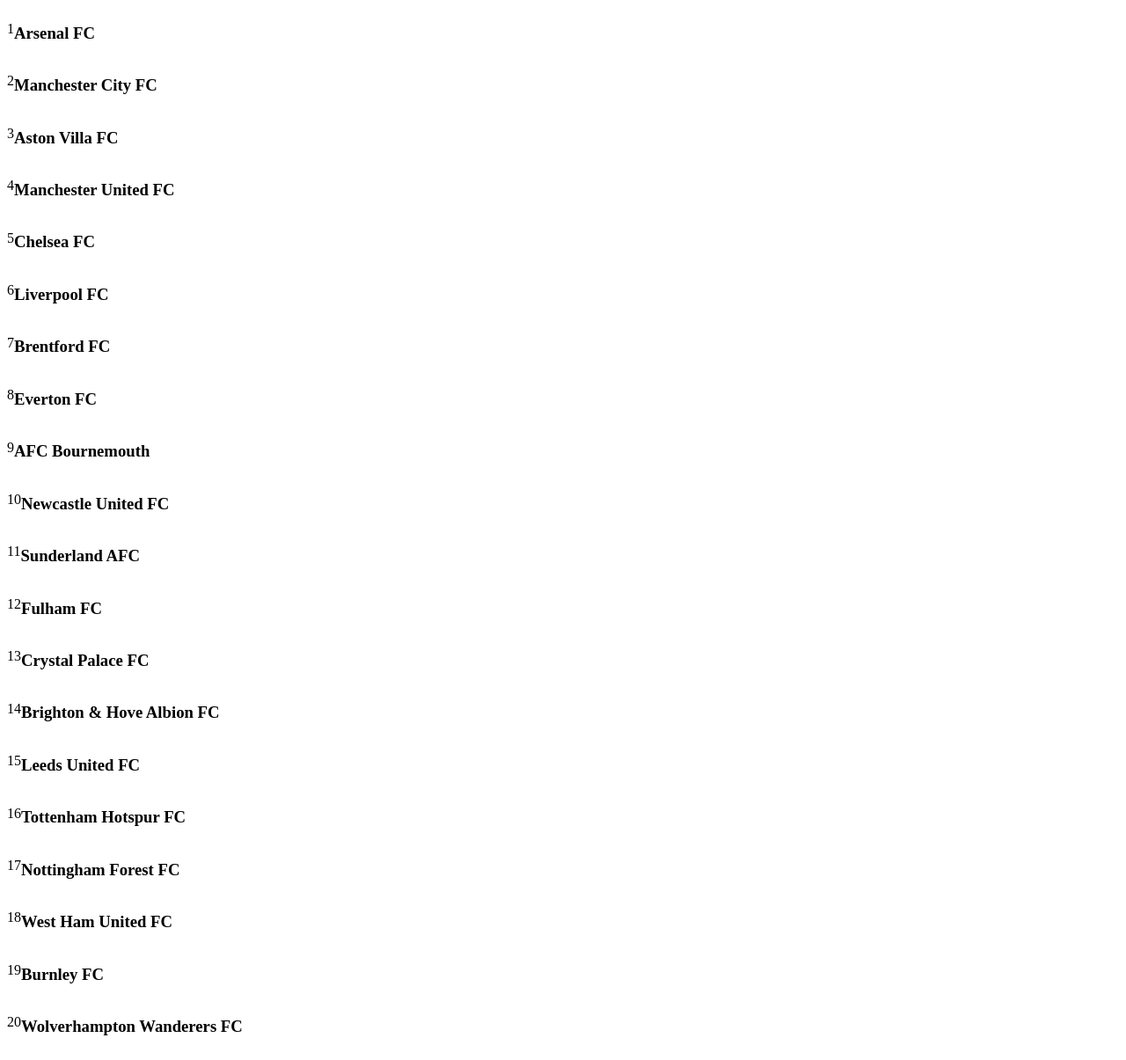
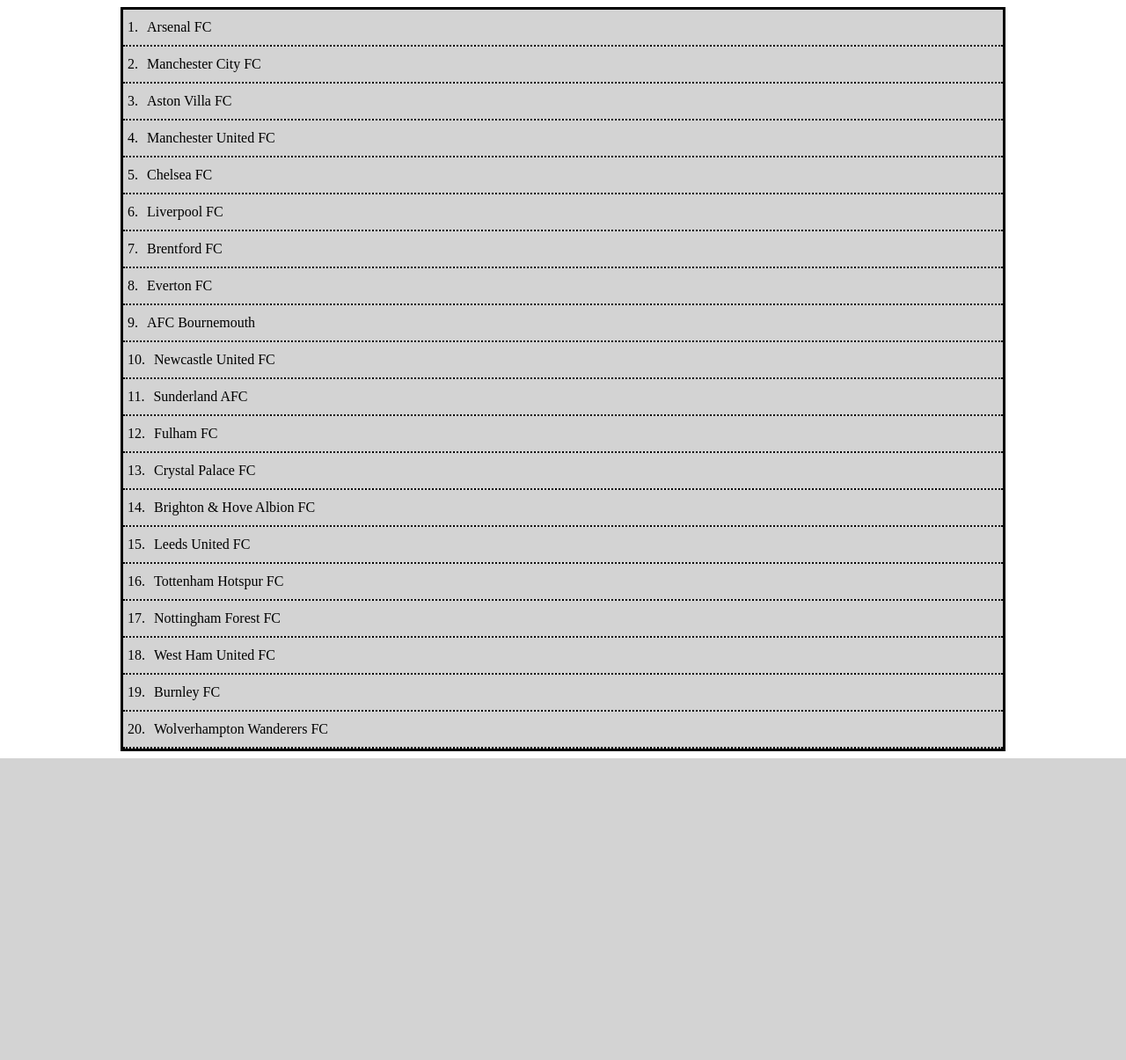
Before and after one commit to justincox8/ArsenalRemind, a FastAPI app: page /standings in a window 1280 px wide. Shown: the whole page at 88% size. After the commit the page ends 862 px from the top, so only its background shows below. Run offline with FastAPI, Linux system fonts and the light colour scheme; parts of the project's set-up code (start-up, migrations or seed data) failed here and were passed over.

Commit message:
added some html and css to standings page pretty much done only a few small tweaks to make

```diff
--- a/static/css/standings.css
+++ b/static/css/standings.css
@@ -1,5 +1,20 @@
+.standings-container {
+	border: 3px solid black;
+	width: 1000px;
+	margin: 0% auto;
+}
+
 div.team-container{
 	display: flex;
 	flex-direction: row;
-	border-radius: 20px;
+	border-bottom: 2px dotted black;
+	align-items: center;
+	background-color: #D3D3D3;
+	width: 1000px;
+	margin: 0% auto;
+	height: 40px;
 }
+p.position {
+	margin-left: 5px;
+	margin-right: 10px;
+}
--- a/templates/standings.html
+++ b/templates/standings.html
@@ -7,12 +7,13 @@
     <link href="{{ url_for('static', path='css/standings.css') }}" rel="stylesheet">
 </head>
 <body>
-    {% for team in standings %}
-        <div class="team-container">
-            <p>{{team["position"]}}</p>
-            <h3 class="standing_team_name">{{team["team"]["name"]}}</h3>
-        </div>
-    {% endfor %}
-
+    <div class="standings-container">
+        {% for team in standings %}
+            <div class="team-container">
+                <p class="position">{{team["position"]}}.</p>
+                <p class="standing_team_name">{{team["team"]["name"]}}</h3>
+            </div>
+        {% endfor %}
+    </div>
 </body>
 </html>
```
